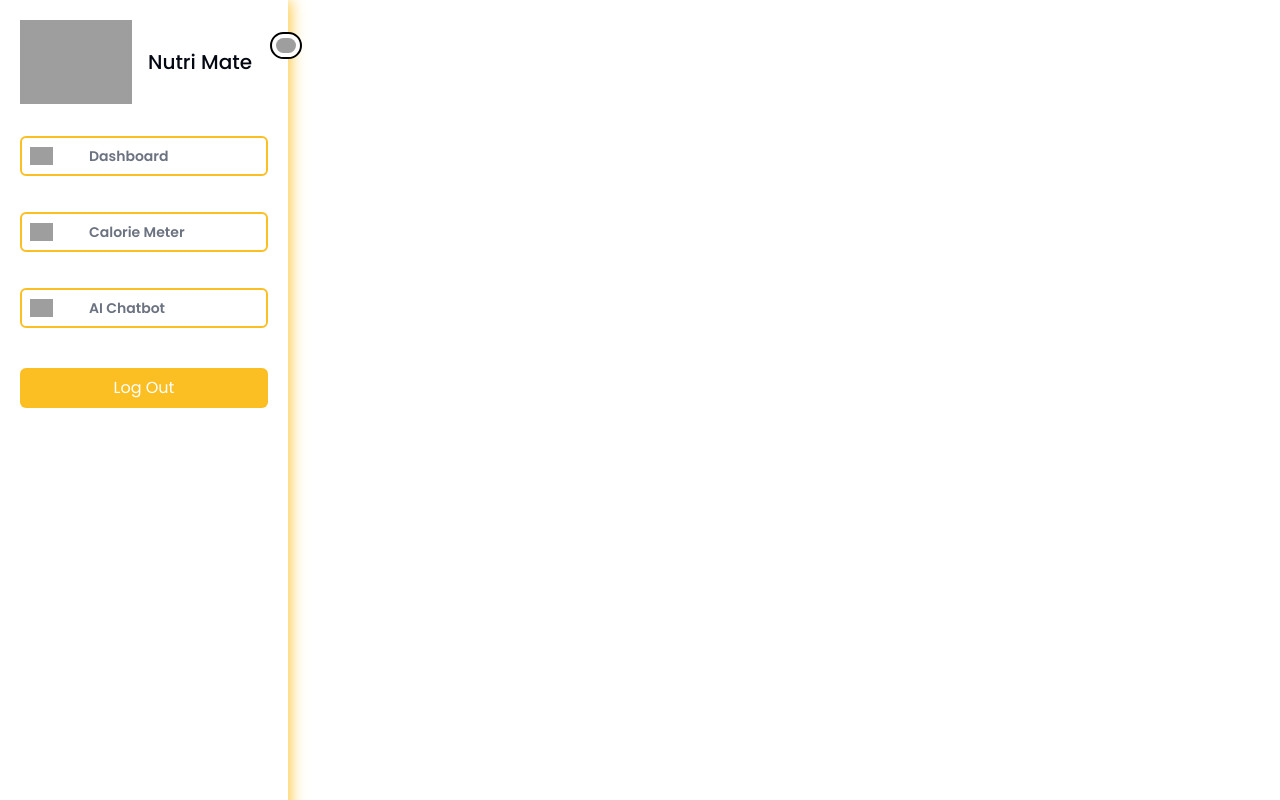
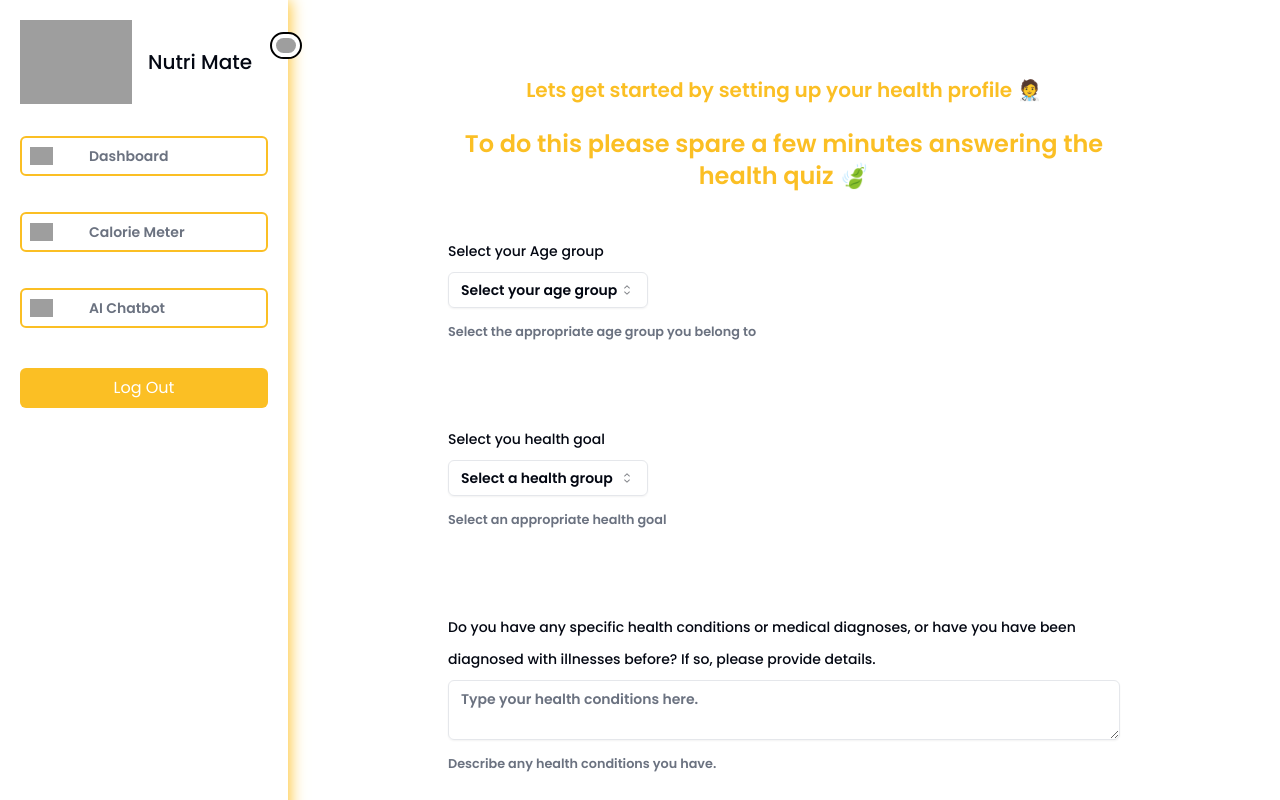
Before and after one commit to Senuda004/SDGP-CS14-Front-end, a React (Create React App) app in the folder signup-login/: page /health-quiz in a window 1280 px wide. Shown: the top 800 px of the page. Built offline with nearby package versions, Linux system fonts and the light colour scheme; no server answers; grey boxes are pictures that could not be loaded.

Commit message:
adding  health quiz route and validating forms using ZOD , values successfully save to an object

```diff
--- a/signup-login/src/components/Home.js
+++ b/signup-login/src/components/Home.js
@@ -39,7 +39,7 @@ const Home = () => {
             <Route path="/calorie-meter" element={<ProtectedRoute component={CalorieMeter} />} />
             <Route path="/ai-chatbot" element={<ProtectedRoute component={AiChatbot} />} />
             {/* Health quiz route needs update */}
-            {/* <Route path="/health-quiz" element={<HealthQuiz/>}  /> */}
+            <Route path="/health-quiz" element={<HealthQuiz/>}  />
             {/* Full-screen Not Found page without the sidebar */}
             <Route path="/not-found" element={<NotFound />} />
           </Routes>
```
